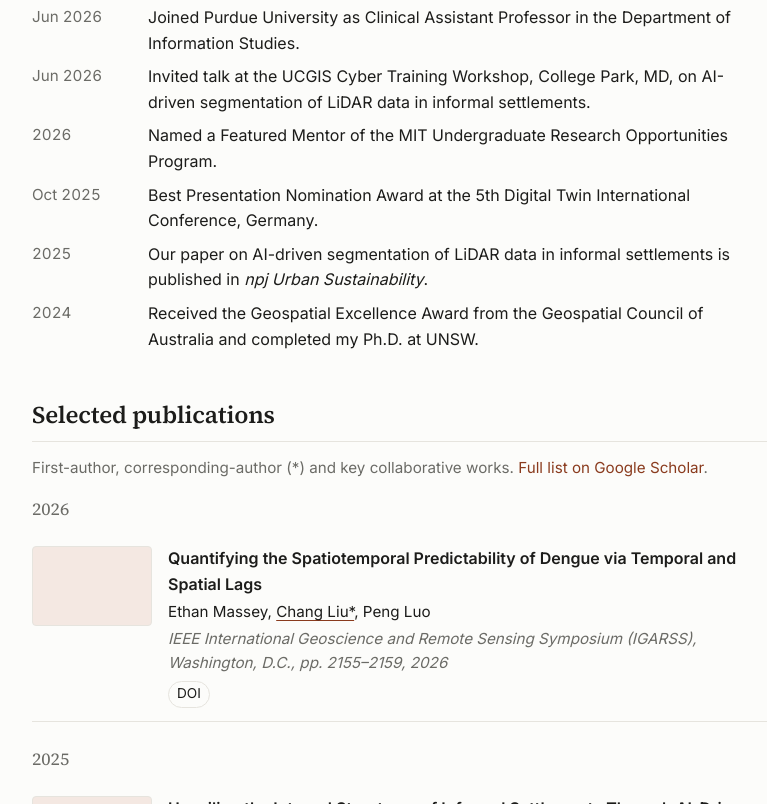
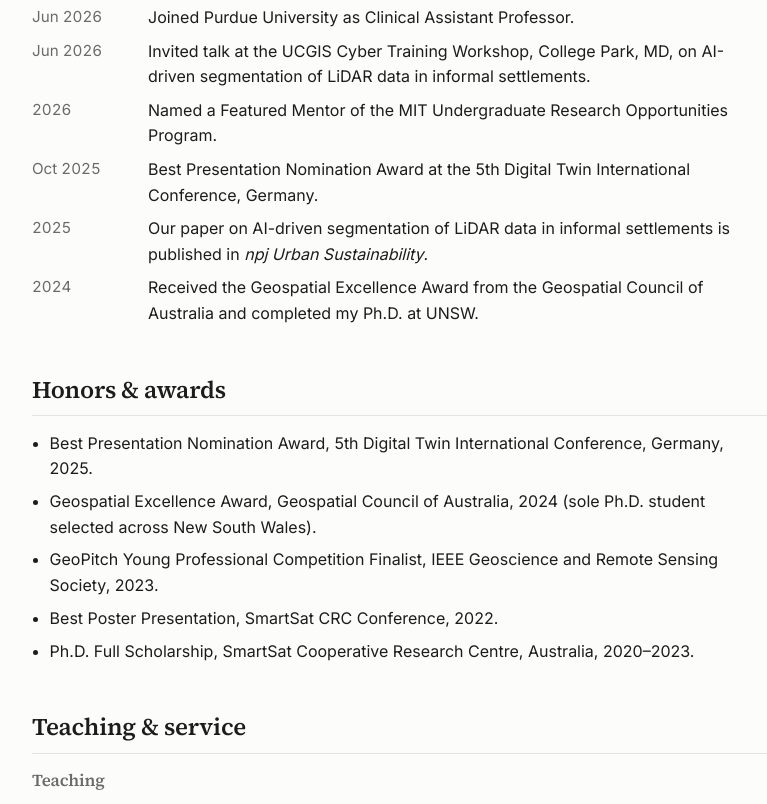
Before and after one commit to changgeo/changgeo.github.io, a plain HTML site: page index.html in a window 1280 px wide. Shown: the part 1024-1828 px from the top of the page, without its empty margins (388-1155 px from the left). Drawn offline with Linux system fonts and the light colour scheme.

Commit message:
Remove Publications section; link to Google Scholar instead
Co-Authored-By: Claude Fable 5.1 <noreply@anthropic.com>

```diff
--- a/assets/css/style.css
+++ b/assets/css/style.css
@@ -86,43 +86,6 @@ p { margin: 0 0 0.9rem; }
 .news li { display: grid; grid-template-columns: 6.5rem 1fr; gap: 0.75rem; margin-bottom: 0.5rem; }
 .news time { color: var(--muted); font-variant-numeric: tabular-nums; font-size: 0.95rem; }
 
-/* Publications */
-.pub-year { font-family: var(--serif); font-size: 1.1rem; color: var(--muted); margin: 1.4rem 0 0.6rem; }
-.pub-year:first-child { margin-top: 0; }
-.pub {
-  display: grid;
-  grid-template-columns: 120px 1fr;
-  gap: 1rem;
-  padding: 0.85rem 0;
-  border-bottom: 1px solid var(--rule);
-}
-.pub:last-child { border-bottom: none; }
-.pub-thumb {
-  width: 120px; height: 80px;
-  object-fit: cover;
-  border-radius: 4px;
-  border: 1px solid var(--rule);
-  background: var(--accent-soft);
-}
-.pub-title { font-weight: 600; margin: 0 0 0.15rem; }
-.pub-authors { margin: 0 0 0.15rem; font-size: 0.95rem; }
-.pub-authors .me { text-decoration: underline; text-decoration-color: var(--accent); text-underline-offset: 3px; }
-.pub-venue { margin: 0 0 0.35rem; color: var(--muted); font-size: 0.95rem; font-style: italic; }
-.pub-links { display: flex; gap: 0.5rem; flex-wrap: wrap; font-size: 0.85rem; }
-.pub-links a {
-  padding: 0.1rem 0.5rem;
-  border: 1px solid var(--rule);
-  border-radius: 999px;
-  color: var(--fg);
-}
-.pub-links a:hover { border-color: var(--accent); color: var(--accent); text-decoration: none; }
-.badge {
-  display: inline-block; margin-left: 0.4rem;
-  padding: 0 0.45rem; border-radius: 999px;
-  background: var(--accent-soft); color: var(--accent);
-  font-size: 0.75rem; font-weight: 600; vertical-align: middle;
-}
-
 footer { margin-top: 3rem; padding-top: 1rem; border-top: 1px solid var(--rule); color: var(--muted); font-size: 0.85rem; }
 
 /* Responsive */
@@ -130,7 +93,5 @@ footer { margin-top: 3rem; padding-top: 1rem; border-top: 1px solid var(--rule);
   .layout { grid-template-columns: 1fr; gap: 2rem; padding: 2rem 1.25rem 3rem; }
   .sidebar { position: static; }
   .avatar { width: 140px; height: 140px; }
-  .pub { grid-template-columns: 1fr; }
-  .pub-thumb { display: none; }
   .news li { grid-template-columns: 1fr; gap: 0; }
 }
--- a/assets/js/site.js
+++ b/assets/js/site.js
@@ -1,4 +1,4 @@
-// Renders news and publications from data/*.json. Edit those files, not this one.
+// Renders the news list from data/news.json. Edit that file, not this one.
 (function () {
   document.getElementById("year").textContent = new Date().getFullYear();
 
@@ -6,39 +6,10 @@
     "&": "&amp;", "<": "&lt;", ">": "&gt;", '"': "&quot;", "'": "&#39;"
   }[c]));
 
-  fetch("data/news.json").then((r) => r.json()).then((items) => {
-    const ul = document.getElementById("news-list");
-    ul.innerHTML = items.map((n) => `<li><time>${esc(n.date)}</time><span>${n.text}</span></li>`).join("");
-  }).catch(() => {});
-
-  fetch("data/publications.json").then((r) => r.json()).then((cfg) => {
-    const me = cfg.highlight_author || "";
-    const root = document.getElementById("pub-list");
-    const byYear = {};
-    for (const p of cfg.publications) (byYear[p.year] = byYear[p.year] || []).push(p);
-    const years = Object.keys(byYear).sort((a, b) => b - a);
-
-    root.innerHTML = years.map((y) => `
-      <div class="pub-year">${esc(y)}</div>
-      ${byYear[y].map((p) => {
-        // A trailing * marks the corresponding author; it stays visible but is ignored when matching the highlight name.
-        const authors = p.authors.map((a) => a.replace(/\*$/, "") === me ? `<span class="me">${esc(a)}</span>` : esc(a)).join(", ");
-        const links = Object.entries(p.links || {}).map(([k, v]) => `<a href="${esc(v)}" target="_blank" rel="noopener">${esc(k)}</a>`).join("");
-        const badge = p.badge ? `<span class="badge">${esc(p.badge)}</span>` : "";
-        const thumb = p.thumb ? `<img class="pub-thumb" src="${esc(p.thumb)}" alt="">` : `<div class="pub-thumb"></div>`;
-        return `
-          <article class="pub">
-            ${thumb}
-            <div>
-              <p class="pub-title">${esc(p.title)}${badge}</p>
-              <p class="pub-authors">${authors}</p>
-              <p class="pub-venue">${esc(p.venue)}</p>
-              <div class="pub-links">${links}</div>
-            </div>
-          </article>`;
-      }).join("")}
-    `).join("");
-  }).catch(() => {
-    document.getElementById("pub-list").innerHTML = '<p class="muted">Could not load publications.</p>';
-  });
+  const newsList = document.getElementById("news-list");
+  if (newsList) {
+    fetch("data/news.json").then((r) => r.json()).then((items) => {
+      newsList.innerHTML = items.map((n) => `<li><time>${esc(n.date)}</time><span>${n.text}</span></li>`).join("");
+    }).catch(() => {});
+  }
 })();
--- a/data/news.json
+++ b/data/news.json
@@ -3,7 +3,7 @@
   { "date": "Dec 2026", "text": "Lead convener and chair of a session at the AGU Annual Meeting, San Francisco." },
   { "date": "Aug 2026", "text": "Teaching <em>ILS 250: Introduction to GIS</em> and <em>ILS 590: GIS Capstone</em> at Purdue this fall." },
   { "date": "Aug 2026", "text": "Paper with undergraduate mentee Ethan Massey on spatiotemporal predictability of dengue presented at IGARSS 2026, Washington, D.C." },
-  { "date": "Jun 2026", "text": "Joined Purdue University as Clinical Assistant Professor in the Department of Information Studies." },
+  { "date": "Jun 2026", "text": "Joined Purdue University as Clinical Assistant Professor." },
   { "date": "Jun 2026", "text": "Invited talk at the UCGIS Cyber Training Workshop, College Park, MD, on AI-driven segmentation of LiDAR data in informal settlements." },
   { "date": "2026", "text": "Named a Featured Mentor of the MIT Undergraduate Research Opportunities Program." },
   { "date": "Oct 2025", "text": "Best Presentation Nomination Award at the 5th Digital Twin International Conference, Germany." },
--- a/data/publications.json
+++ /dev/null
@@ -1,101 +0,0 @@
-{
-  "highlight_author": "Chang Liu",
-  "publications": [
-    {
-      "title": "Quantifying the Spatiotemporal Predictability of Dengue via Temporal and Spatial Lags",
-      "authors": ["Ethan Massey", "Chang Liu*", "Peng Luo"],
-      "venue": "IEEE International Geoscience and Remote Sensing Symposium (IGARSS), Washington, D.C., pp. 2155–2159, 2026",
-      "year": 2026,
-      "thumb": "",
-      "links": { "DOI": "https://doi.org/10.1109/IGARSS60577.2026.11731182" }
-    },
-    {
-      "title": "Unveiling the Internal Structures of Informal Settlements Through AI-Driven Automated Segmentation of LiDAR Data",
-      "authors": ["Chang Liu", "Kyungmin Jang", "Stefan Dimitrov", "Carolina Barbalho", "Fábio Duarte*", "Carlo Ratti"],
-      "venue": "npj Urban Sustainability, 5 (108), 2025",
-      "year": 2025,
-      "thumb": "",
-      "links": { "DOI": "https://doi.org/10.1038/s42949-025-00295-9" }
-    },
-    {
-      "title": "Rapid Large-scale Building Damage Level Classification After Earthquakes Using Deep Learning with Lidar and Satellite Optical Data",
-      "authors": ["Chang Liu*", "Linlin Ge", "Tao Bai"],
-      "venue": "International Journal of Digital Earth, 17(1), 2024",
-      "year": 2024,
-      "thumb": "",
-      "links": { "DOI": "https://doi.org/10.1080/17538947.2024.2441934" }
-    },
-    {
-      "title": "No “True” Greenery: Deciphering the Bias of Satellite and Street View Imagery in Urban Greenery Measurement",
-      "authors": ["Yuhao Huang", "Rohit Sanatani", "Chang Liu", "Yuhao Kang", "Fan Zhang", "Yu Liu", "Fábio Duarte*", "Carlo Ratti"],
-      "venue": "Building and Environment, 112395, 2024",
-      "year": 2024,
-      "thumb": "",
-      "links": { "DOI": "https://doi.org/10.1016/j.buildenv.2024.112395" }
-    },
-    {
-      "title": "Mapping Sidewalk Accessibility with Smartphone Imagery and Visual AI: A Participatory Approach",
-      "authors": ["Daniele Morra*", "Xiaoyi Zhu", "Chang Liu", "Kyle Fu", "Fábio Duarte*", "Simone Mora", "Zhuangyuan He", "Carlo Ratti"],
-      "venue": "Philosophical Transactions of the Royal Society A, 382(2285), 20240106, 2024",
-      "year": 2024,
-      "thumb": "",
-      "links": { "DOI": "https://doi.org/10.1098/rsta.2024.0106", "Code": "https://github.com/MIT-Senseable-City-Lab/SidewalkAI" }
-    },
-    {
-      "title": "Demystifying the Influencing Factors of Construction 4.0 Technology Implementation from a Sustainability Starting Point: Current Trends and Future Research Roadmap",
-      "authors": ["Qi Zhang", "Chang Liu*", "Wei Zhu", "Shuai Mei"],
-      "venue": "Buildings, 14, 552, 2024",
-      "year": 2024,
-      "thumb": "",
-      "links": { "DOI": "https://doi.org/10.3390/buildings14020552" }
-    },
-    {
-      "title": "Channel Attention and Normal-based Local Feature Aggregation Network (CNLNet): A Novel Deep Learning Method for Predisaster Large-scale Outdoor Lidar Semantic Segmentation",
-      "authors": ["Chang Liu", "Linlin Ge*", "Wei Xiang", "Zheyuan Du", "Qi Zhang"],
-      "venue": "IEEE Transactions on Geoscience and Remote Sensing, 62, pp. 1–12, 2023",
-      "year": 2023,
-      "thumb": "",
-      "links": { "DOI": "https://doi.org/10.1109/TGRS.2023.3339475" }
-    },
-    {
-      "title": "Dielectric Fluctuation and Random Motion over Ground Model (DF-RMoG): An Unsupervised Three-stage Method of Forest Height Estimation Considering Dielectric Property Changes",
-      "authors": ["Chang Liu", "Qi Zhang*", "Linlin Ge", "Samad Sepasgozar", "Ziheng Sheng"],
-      "venue": "Remote Sensing, 15(7), 1877, 2023",
-      "year": 2023,
-      "thumb": "",
-      "links": { "DOI": "https://doi.org/10.3390/rs15071877" }
-    },
-    {
-      "title": "A Novel Attention-based Deep Learning Method for Post-disaster Building Damage Classification",
-      "authors": ["Chang Liu", "Samad Sepasgozar", "Qi Zhang", "Linlin Ge*"],
-      "venue": "Expert Systems with Applications, 202, 117268, 2022",
-      "year": 2022,
-      "thumb": "",
-      "links": { "DOI": "https://doi.org/10.1016/j.eswa.2022.117268" }
-    },
-    {
-      "title": "Applications of Object Detection in Modular Construction Based on a Comparative Evaluation of Deep Learning Algorithms",
-      "authors": ["Chang Liu", "Samad Sepasgozar*", "Sara Shirowzhan", "Gelareh Mohammadi"],
-      "venue": "Construction Innovation, 22(1), pp. 141–159, 2022",
-      "year": 2022,
-      "thumb": "",
-      "links": { "DOI": "https://doi.org/10.1108/CI-02-2020-0017" }
-    },
-    {
-      "title": "Post-Disaster Classification of Building Damage Using Transfer Learning",
-      "authors": ["Chang Liu", "Linlin Ge*", "Samad Sepasgozar"],
-      "venue": "IEEE International Geoscience and Remote Sensing Symposium (IGARSS), pp. 2194–2197, 2021",
-      "year": 2021,
-      "thumb": "",
-      "links": { "DOI": "https://doi.org/10.1109/IGARSS47720.2021.9554795" }
-    },
-    {
-      "title": "Evaluation of Classical Operators and Fuzzy Logic Algorithms for Edge Detection of Panels at Exterior Cladding of Buildings",
-      "authors": ["Chang Liu", "Samad Sepasgozar", "Sara Shirowzhan*", "Amirhossein Kaboli"],
-      "venue": "Buildings, 9(2), 40, 2019",
-      "year": 2019,
-      "thumb": "",
-      "links": { "DOI": "https://doi.org/10.3390/buildings9020040" }
-    }
-  ]
-}
--- a/index.html
+++ b/index.html
@@ -32,7 +32,6 @@
       <a href="#about">About</a>
       <a href="#research">Research</a>
       <a href="#news">News</a>
-      <a href="#publications">Publications</a>
       <a href="#honors">Honors</a>
       <a href="#teaching">Teaching &amp; service</a>
     </nav>
@@ -65,13 +64,6 @@
     <section id="news">
       <h2>News</h2>
       <ul class="news" id="news-list"></ul>
-    </section>
-
-    <section id="publications">
-      <h2>Selected publications</h2>
-      <p class="muted">First-author, corresponding-author (*) and key collaborative works. <a href="https://scholar.google.com/citations?user=O2YoC6sAAAAJ&amp;hl=en" target="_blank" rel="noopener">Full list on Google Scholar</a>.</p>
-      <div id="pub-list"></div>
-      <noscript><p class="muted">Enable JavaScript to view the publication list, or see <a href="data/publications.json">the raw data</a>.</p></noscript>
     </section>
 
     <section id="honors">
```
Also changed, not shown: 1 other file.
